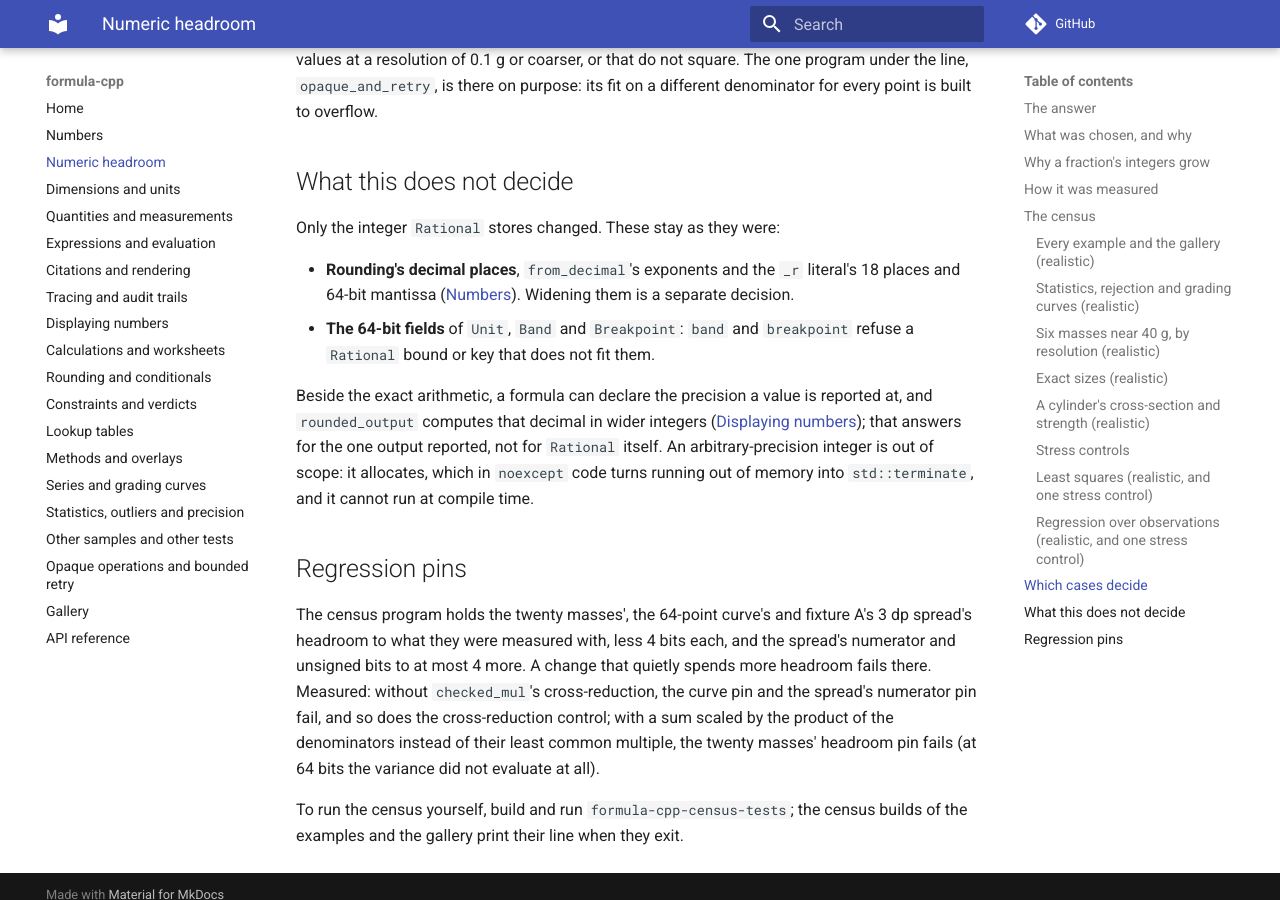
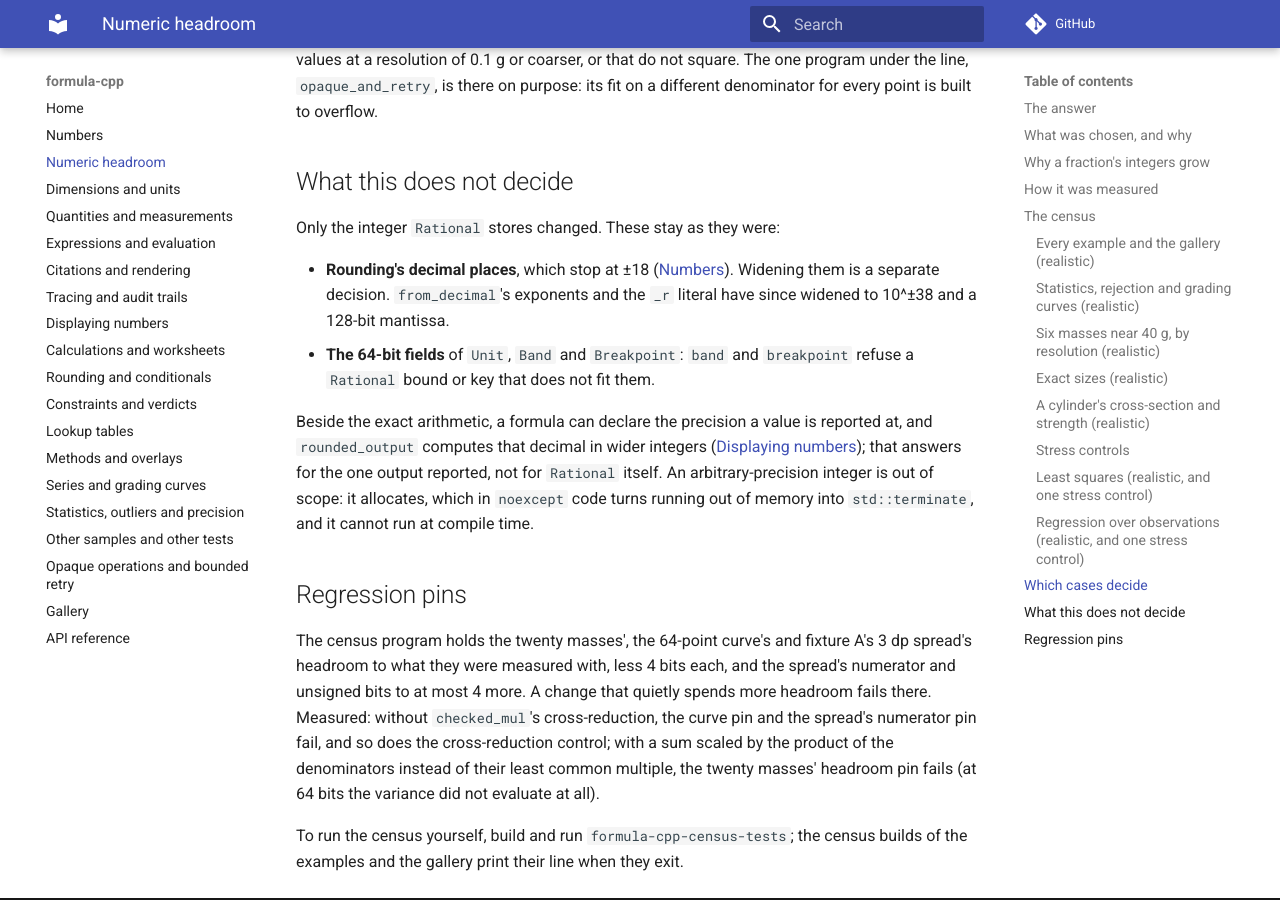
Before and after one commit to LASTRADA-Software/formula-cpp, an MkDocs documentation site: the page built from docs/numeric-headroom.md, in a window 1280 px wide and 900 px high, scrolled down 11242 px. Built offline with MkDocs 1.6.1 and Material for MkDocs 9.7.7, drawn with Linux system fonts in a browser that asks for light colours; comment, search, counter and statistics services are not loaded.

Commit message:
fix(rational): keep rounded_sqrt at 18 places and count a zero's places in full
rounded_sqrt's irrational path relied on from_decimal refusing an
exponent of 19, so widening from_decimal let a root at 19 or -19 places
answer. It now refuses places outside -18 to 18 itself, as checked_round
and the rounded transcendentals do.

parse_decimal_text stopped reading an exponent after about four digits,
so a zero such as "0e-12345" reported too few places. The exponent now
accumulates up to INT32_MAX in magnitude; places that do not fit an
std::int32_t are Overflow.

The documentation of from_decimal, the literal limits and the changelog
now state the limits exactly.

Signed-off-by: Christian Parpart <c.parpart@lastrada.net>

```diff
--- a/docs/numeric-headroom.md
+++ b/docs/numeric-headroom.md
@@ -423,9 +423,10 @@
 
 Only the integer `Rational` stores changed. These stay as they were:
 
-- **Rounding's decimal places**, `from_decimal`'s exponents and the `_r`
-  literal's 18 places and 64-bit mantissa ([Numbers](numbers.md#limits)).
-  Widening them is a separate decision.
+- **Rounding's decimal places**, which stop at ±18
+  ([Numbers](numbers.md#limits)). Widening them is a separate decision.
+  `from_decimal`'s exponents and the `_r` literal have since widened to
+  10^±38 and a 128-bit mantissa.
 - **The 64-bit fields** of `Unit`, `Band` and `Breakpoint`: `band` and
   `breakpoint` refuse a `Rational` bound or key that does not fit them.
 
```
Also changed, not shown: CHANGELOG.md (+1 -1 lines), docs/numbers.md (+5 -5 lines), 4 other files.
